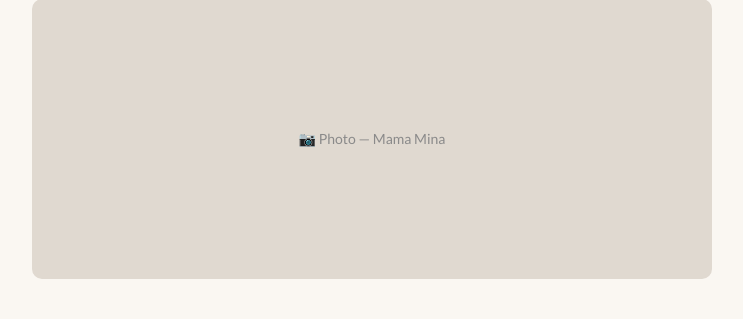
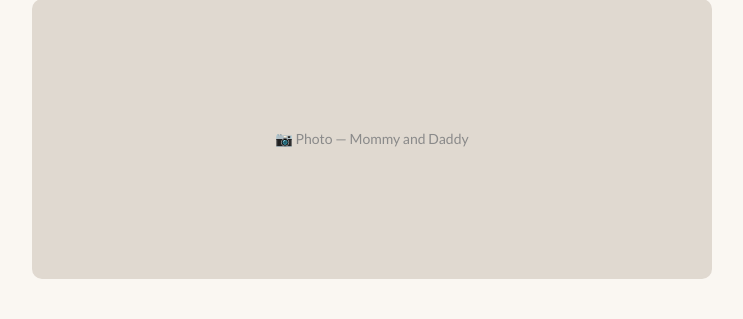
Before and after one commit to Joloham/capati-homecare-website, a Flask app: template templates/our-story.html in a window 1280 px wide. Shown: the part 1064-1383 px from the top of the page, without its empty margins (98-841 px from the left). Run offline with Flask 3, Linux system fonts and the light colour scheme; the template is opened without the code that fills it, so the values that code supplies are empty.

Commit message:
minor change to text

```diff
--- a/templates/our-story.html
+++ b/templates/our-story.html
@@ -39,7 +39,7 @@
 
       <!-- Photo placeholder: Mama Mina -->
       <div style="width:100%;max-width:680px;height:280px;background:var(--border);border-radius:var(--radius);display:flex;align-items:center;justify-content:center;margin-bottom:2.5rem;">
-        <p style="color:var(--text-light);font-size:0.875rem;">📷 Photo — Mama Mina</p>
+        <p style="color:var(--text-light);font-size:0.875rem;">📷 Photo — Mommy and Daddy</p>
       </div>
 
       <h3 style="font-family:'Playfair Display',serif;font-size:1.4rem;color:var(--sage-dark);margin-bottom:1.25rem;">Why We Started GFH</h3>
```
